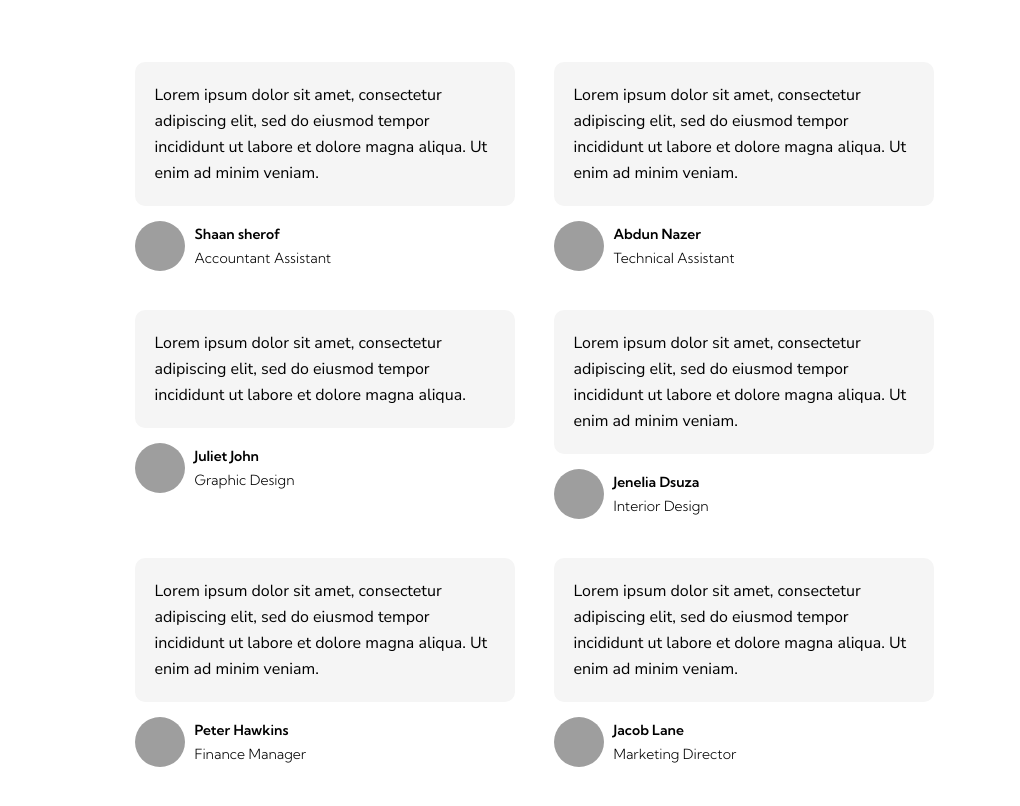
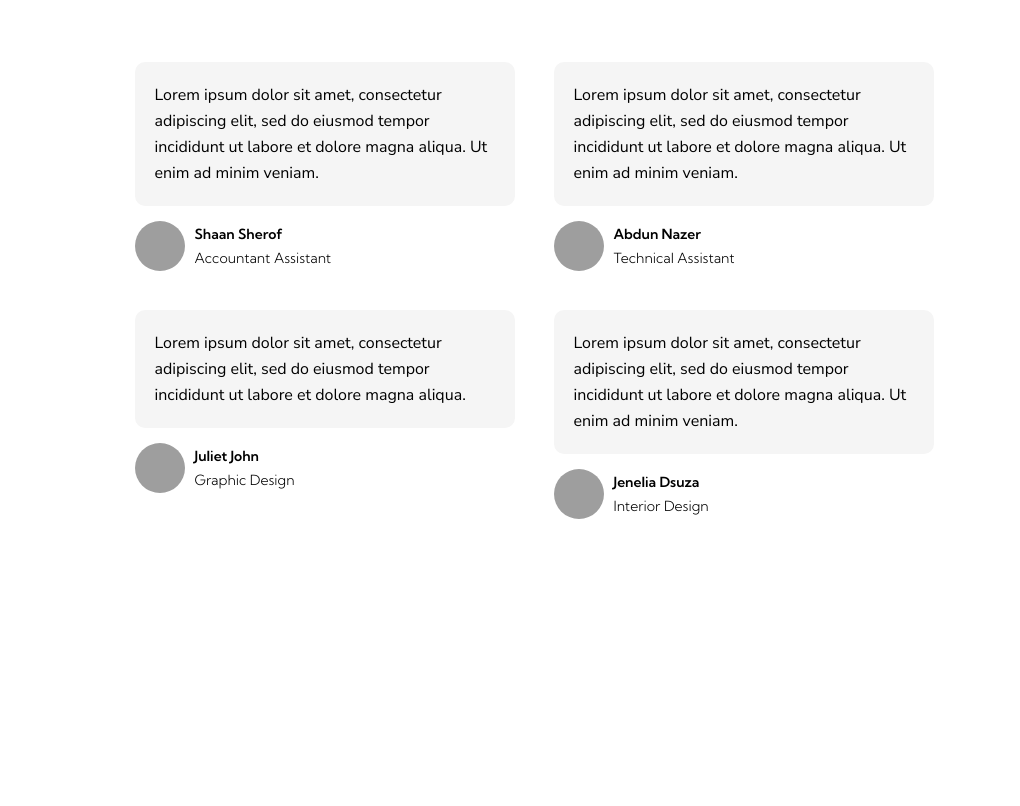
Before and after one commit to jhasanovic/test-website, a website: page pages/testimonials.html in a window 1280 px wide. Shown: the part 242-1048 px from the top of the page, without its empty margins (106-1126 px from the left). After the commit the page ends 936 px from the top, so only its background shows below. Drawn offline with Linux system fonts and the light colour scheme; grey boxes are pictures that could not be loaded.

Commit message:
Edited testimonials.html

```diff
--- a/pages/testimonials.html
+++ b/pages/testimonials.html
@@ -88,7 +88,7 @@
                     </span>
                     <div class="testimonials-elem-143"> <span class="testimonials-elem-144"> <img src="https://res.cloudinary.com/dbyioi2qq/q_auto/v1677147669/static/aiony-haust-3tll_97hnjo-unsplashjpg_1677147676_77365.jpg"> </span>
                         <div class="testimonials-elem-145"> <span class="testimonials-elem-146">
-                                <p>Shaan sherof</p>
+                                <p>Shaan Sherof</p>
                             </span><span class="testimonials-elem-147">
                                 <p>Accountant Assistant</p>
                             </span></div>
@@ -127,28 +127,8 @@
                             </span></div>
                     </div>
                 </div>
-                <div class="testimonials-elem-175"> <span class="testimonials-elem-169">
-                        <p>Lorem ipsum dolor sit amet, consectetur adipiscing elit, sed do eiusmod tempor incididunt ut labore et dolore magna aliqua. Ut enim ad minim veniam.</p>
-                    </span>
-                    <div class="testimonials-elem-174"> <span class="testimonials-elem-170"> <img src="https://res.cloudinary.com/dbyioi2qq/q_auto/v1677148533/static/jack-finnigan-rriai0nhcbc-unsplashjpg_1677148541_86666.jpg"> </span>
-                        <div class="testimonials-elem-173"> <span class="testimonials-elem-171">
-                                <p>Peter Hawkins</p>
-                            </span><span class="testimonials-elem-172">
-                                <p>Finance Manager</p>
-                            </span></div>
-                    </div>
-                </div>
-                <div class="testimonials-elem-168"> <span class="testimonials-elem-162">
-                        <p>Lorem ipsum dolor sit amet, consectetur adipiscing elit, sed do eiusmod tempor incididunt ut labore et dolore magna aliqua. Ut enim ad minim veniam.</p>
-                    </span>
-                    <div class="testimonials-elem-167"> <span class="testimonials-elem-163"> <img src="https://res.cloudinary.com/dbyioi2qq/q_auto/v1677148533/static/christian-buehner-ditylc26zvi-unsplashjpg_1677148541_44335.jpg"> </span>
-                        <div class="testimonials-elem-166"> <span class="testimonials-elem-164">
-                                <p>Jacob Lane</p>
-                            </span><span class="testimonials-elem-165">
-                                <p>Marketing Director</p>
-                            </span></div>
-                    </div>
-                </div>
+
+
             </div>
         </div>
     </div>
```
